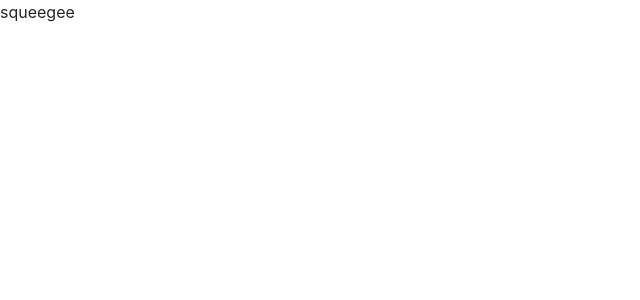
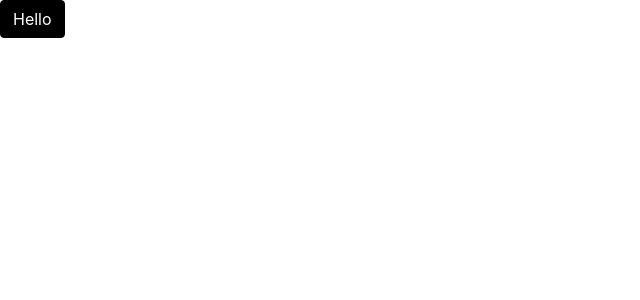
Before and after one commit to annatruelove/squeegee, a React (Create React App) app: page / in a window 1280 px wide. Shown: the top 300 px of the page, without its empty margins (0-640 px from the left). Built offline with nearby package versions, Linux system fonts and the light colour scheme.

Commit message:
Add custom bootstrap style override

```diff
--- a/package.json
+++ b/package.json
@@ -7,6 +7,7 @@
     "@testing-library/react": "^9.3.2",
     "@testing-library/user-event": "^7.1.2",
     "bootstrap": "^4.4.1",
+    "node-sass": "^4.13.1",
     "react": "^16.12.0",
     "react-bootstrap": "^1.0.0-beta.16",
     "react-dom": "^16.12.0",
--- a/src/App.css
+++ b/src/App.css
@@ -6,6 +6,10 @@
   height: 40vmin;
   pointer-events: none;
 }
+
+/* .btn-flat {
+  background-color: purple;
+} */
 
 @media (prefers-reduced-motion: no-preference) {
   .App-logo {
--- a/src/App.js
+++ b/src/App.js
@@ -1,6 +1,6 @@
 import React, { Component } from 'react';
 import './App.css';
-import 'bootstrap/dist/css/bootstrap.min.css';
+import './custom.scss';
 import Welcome from './screens/Welcome';
 
 class App extends Component {
--- /dev/null
+++ b/src/custom.scss
@@ -0,0 +1,7 @@
+// Override default variables before the import
+$theme-colors: (
+    'primary': #000
+);
+
+// Import Bootstrap and its default variables
+@import '~bootstrap/scss/bootstrap.scss';
--- a/src/screens/Welcome.js
+++ b/src/screens/Welcome.js
@@ -1,11 +1,13 @@
 import React, { Component } from 'react';
+import Button from 'react-bootstrap/Button';
+import '../App.css';
 
 export default class App extends Component {
     render() {
         return (
-            <div>
-              squeegee
-            </div>
+            <Button className='btn-flat'>
+              Hello
+            </Button>
         );
       }
 
```
